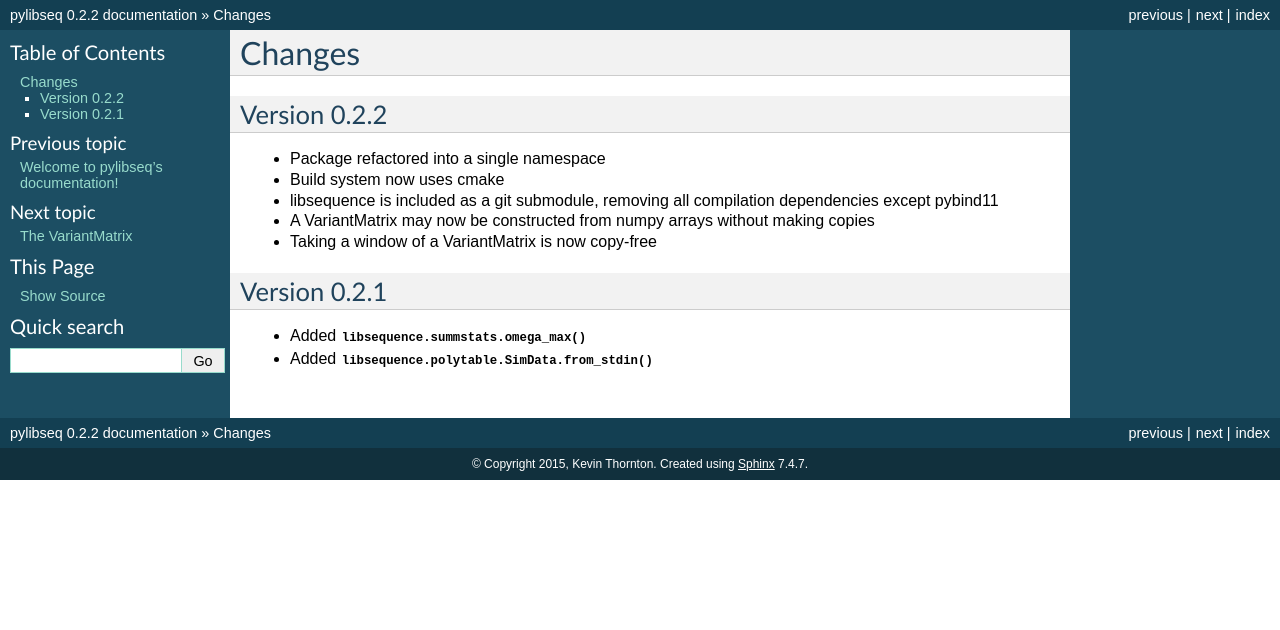
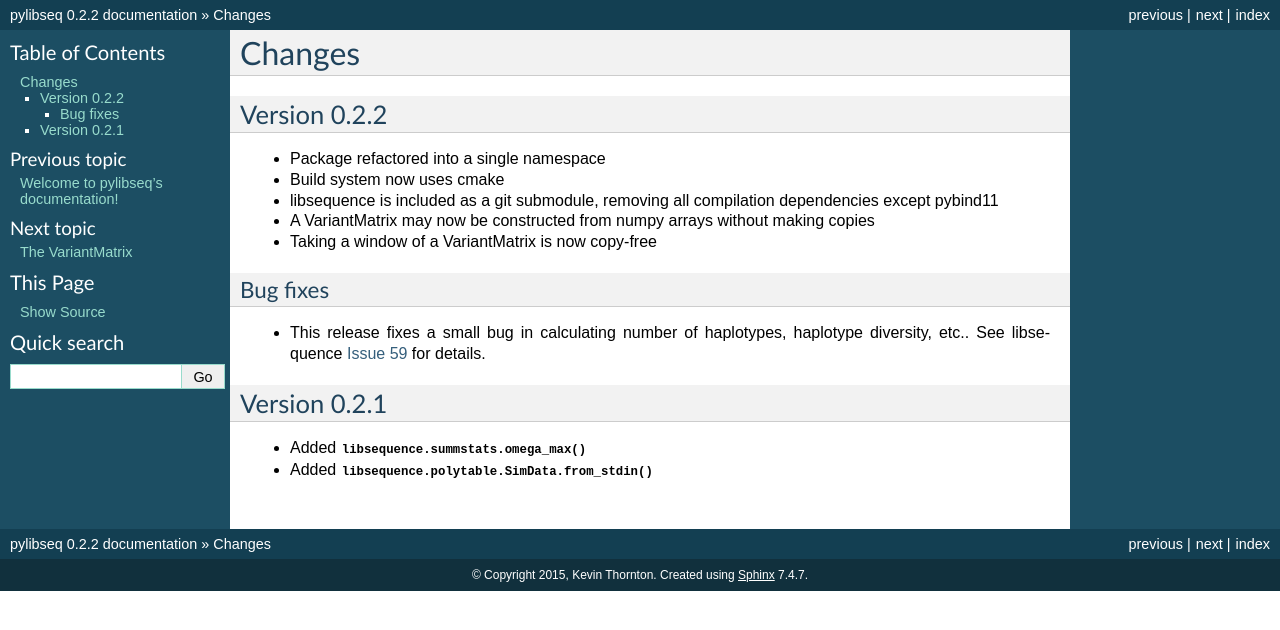
Before and after one commit to molpopgen/pylibseq, a Sphinx documentation site: the page built from docs/pages/changes.rst, in a window 1280 px wide. Shown: the top 630 px of the page. Built offline with Sphinx 7.4.7, drawn with Linux system fonts in a browser that asks for light colours.

Commit message:
Add bug fix to release notes.

```diff
--- a/docs/pages/changes.rst
+++ b/docs/pages/changes.rst
@@ -10,6 +10,11 @@ Version 0.2.2
 * A VariantMatrix may now be constructed from numpy arrays without making copies
 * Taking a window of a VariantMatrix is now copy-free
 
+Bug fixes
+++++++++++++++++++++++++++
+
+* This release fixes a small bug in calculating number of haplotypes, haplotype diversity, etc.. See libsequence `Issue 59 <https://github.com/molpopgen/libsequence/issues/59>`_ for details.
+
 Version 0.2.1
 ----------------------------------
 
```
